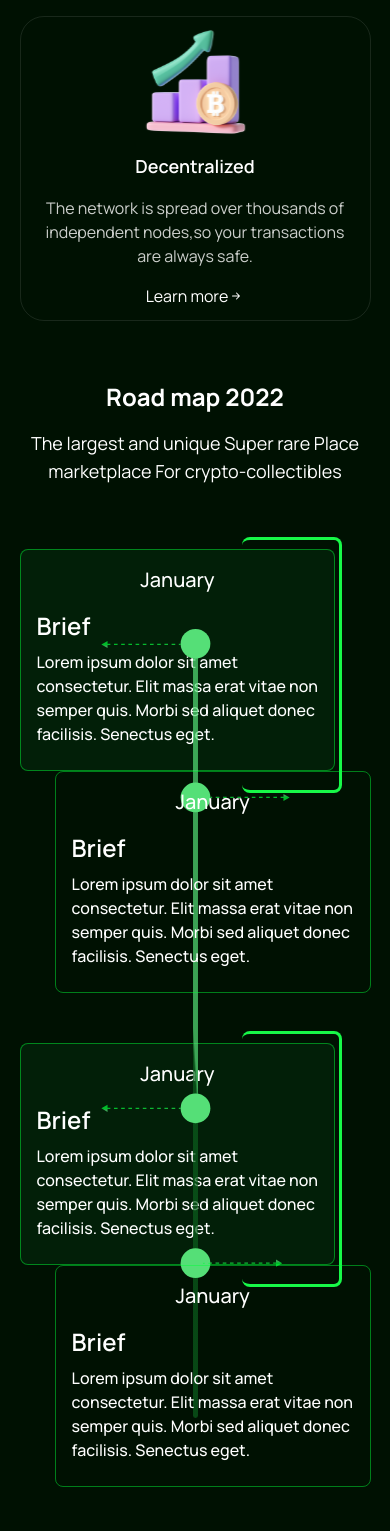
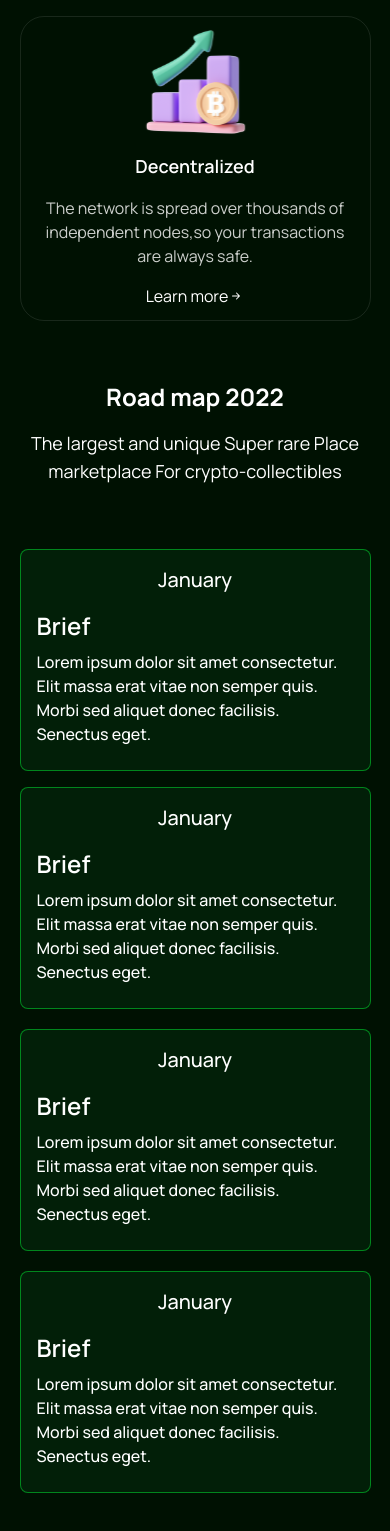
Before and after one commit to gift56/DxxCoin, a React (Vite) app: page / in a window 390 px wide. Shown: the part 2700-4231 px from the top of the page. Built offline with nearby package versions, Linux system fonts and the light colour scheme.

Commit message:
done positioning some stuff

```diff
--- a/src/components/RoadMap.jsx
+++ b/src/components/RoadMap.jsx
@@ -2,7 +2,10 @@ import React from "react";
 
 const RoadMap = () => {
   return (
-    <section id="crypto" className="bg-pattern bg-no-repeat bg-bgPose bg-[length:90%_80%]">
+    <section
+      id="crypto"
+      className="md:bg-pattern md:bg-no-repeat md:bg-bgPose md:bg-[length:90%_80%]"
+    >
       <div className="container">
         <div className="flex items-center justify-center flex-col w-full gap-16 py-10 ">
           <div className="flex flex-col gap-4">
@@ -14,10 +17,10 @@ const RoadMap = () => {
               crypto-collectibles
             </p>
           </div>
-          <div className="flex flex-col w-full gap-10">
-            <div className="w-full flex md:flex-row flex-col justify-between items-start">
-              <div className="flex-1 relative after:content-[''] after:absolute after:top-[-12px] after:right-[8%] after:w-[100px] after:h-[115%] after:border-t-[3px] after:border-b-[3px] after:border-r-[3px] after:rounded-lg after:border-[#17F948] -z-10">
-                <div className="border-[#00ff3775] rounded-lg p-4 pb-6 flex flex-col items-center justify-center border gap-4 w-[90%] relative  z-10 bg-[#021f08]">
+          <div className="flex flex-col w-full md:gap-10 gap-5">
+            <div className="w-full flex md:flex-row flex-col justify-between items-start gap-4 md:gap-0">
+              <div className="flex-1 relative md:after:content-[''] md:after:absolute md:after:top-[-12px] md:after:right-[8%] md:after:w-[100px] md:after:h-[115%] md:after:border-t-[3px] md:after:border-b-[3px] md:after:border-r-[3px] md:after:rounded-lg md:after:border-[#17F948] -z-10">
+                <div className="border-[#00ff3775] rounded-lg p-4 pb-6 flex flex-col items-center justify-center border gap-4 md:w-[90%] relative  z-10 bg-[#021f08] w-full">
                   <h1 className="text-xl font-medium">January</h1>
                   <div className="flex flex-col gap-2 items-start justify-start w-full">
                     <h2 className="text-2xl font-semibold text-white">Brief</h2>
@@ -30,7 +33,7 @@ const RoadMap = () => {
                 </div>
               </div>
               <div className="flex-1 md:mt-[90px]">
-                <div className="border-[#00ff3775] rounded-lg p-4 pb-6 flex flex-col items-center justify-center border gap-4 w-[90%] ml-auto">
+                <div className="border-[#00ff3775] rounded-lg p-4 pb-6 flex flex-col items-center justify-center border gap-4 md:w-[90%] relative  z-10 bg-[#021f08] w-full">
                   <h1 className="text-xl font-medium">January</h1>
                   <div className="flex flex-col gap-2 items-start justify-start w-full">
                     <h2 className="text-2xl font-semibold text-white">Brief</h2>
@@ -43,9 +46,9 @@ const RoadMap = () => {
                 </div>
               </div>
             </div>
-            <div className="w-full flex md:flex-row flex-col justify-between items-start">
-              <div className="flex-1 relative after:content-[''] after:absolute after:top-[-12px] after:right-[8%] after:w-[100px] after:h-[115%] after:border-t-[3px] after:border-b-[3px] after:border-r-[3px] after:rounded-lg after:border-[#17F948] -z-10 mt-[10px]">
-                <div className="border-[#00ff3775] rounded-lg p-4 pb-6 flex flex-col items-center justify-center border gap-4 w-[90%] relative  z-10 bg-[#021f08]">
+            <div className="w-full flex md:flex-row flex-col justify-between items-start gap-5 md:gap-0">
+              <div className="flex-1 relative md:after:content-[''] md:after:absolute md:after:top-[-12px] md:after:right-[8%] md:after:w-[100px] md:after:h-[115%] md:after:border-t-[3px] md:after:border-b-[3px] md:after:border-r-[3px] md:after:rounded-lg md:after:border-[#17F948] -z-10">
+                <div className="border-[#00ff3775] rounded-lg p-4 pb-6 flex flex-col items-center justify-center border gap-4 md:w-[90%] relative  z-10 bg-[#021f08] w-full">
                   <h1 className="text-xl font-medium">January</h1>
                   <div className="flex flex-col gap-2 items-start justify-start w-full">
                     <h2 className="text-2xl font-semibold text-white">Brief</h2>
@@ -58,7 +61,7 @@ const RoadMap = () => {
                 </div>
               </div>
               <div className="flex-1 md:mt-[90px]">
-                <div className="border-[#00ff3775] rounded-lg p-4 pb-6 flex flex-col items-center justify-center border gap-4 w-[90%] ml-auto">
+                <div className="border-[#00ff3775] rounded-lg p-4 pb-6 flex flex-col items-center justify-center border gap-4 md:w-[90%] relative  z-10 bg-[#021f08] w-full">
                   <h1 className="text-xl font-medium">January</h1>
                   <div className="flex flex-col gap-2 items-start justify-start w-full">
                     <h2 className="text-2xl font-semibold text-white">Brief</h2>
```
